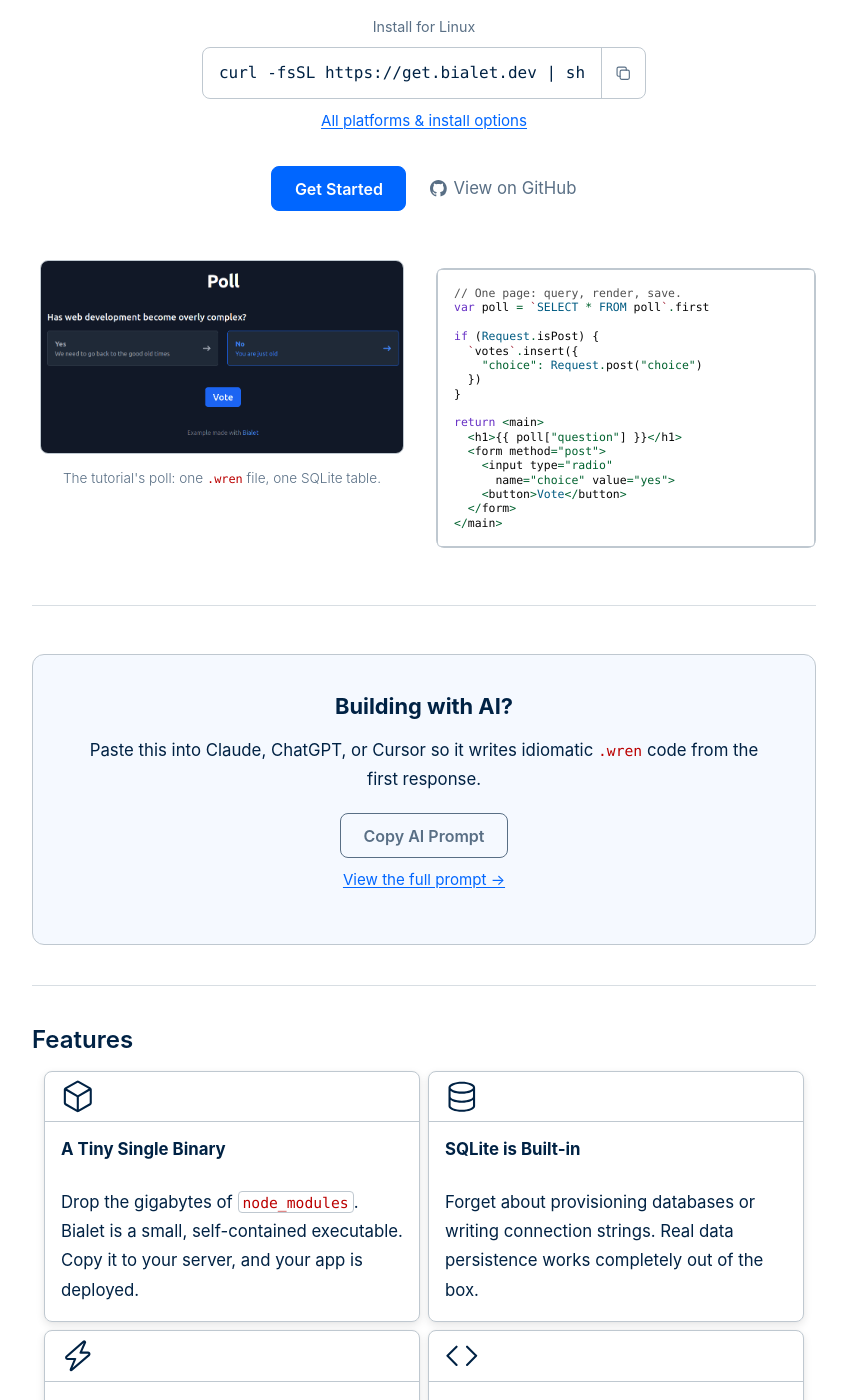
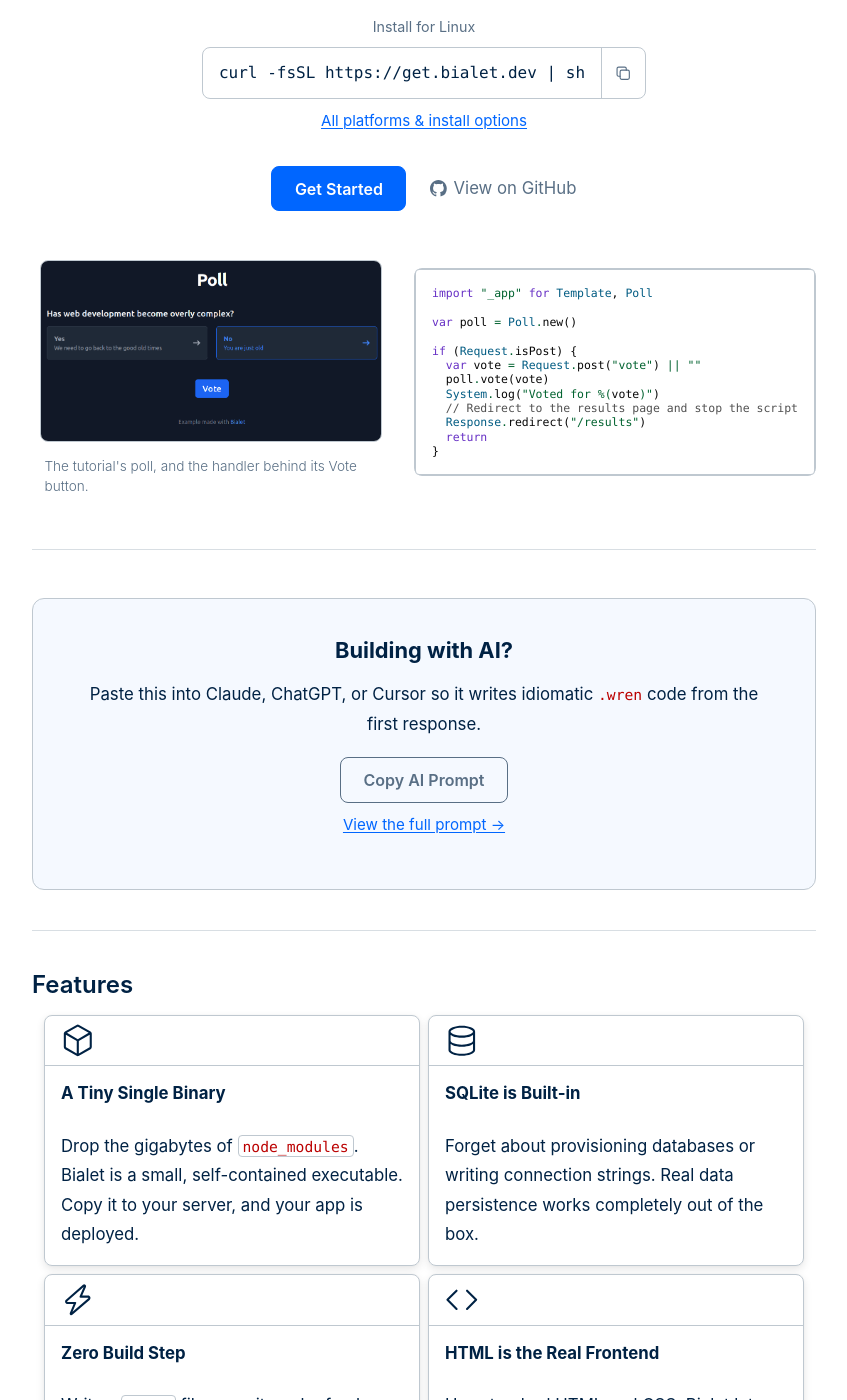
Before and after one commit to bialet/bialet, a Sphinx documentation site: the page built from docs/index.rst, in a window 1280 px wide and 1400 px high, scrolled down 425 px. Shown: the whole window, without its empty margins (216-1063 px from the left). Built offline with Sphinx 7.4.7 and the Sphinx Book theme 1.1.4, drawn with Linux system fonts in a browser that asks for light colours; the version number could not be read and is left out.

Commit message:
docs: show the poll's real vote handler, not an invented one
The proof block paired the tutorial's screenshot with code I wrote by
hand: a guestbook-shaped `SELECT * FROM poll` / `votes` insert that is
not what runs when you press Vote, and an alt text for a headline the
screenshot does not have.

- Replace it with the first twelve lines of getting-started/3-final/
  index.wren, byte-identical (checked against the file), so the sample
  and the `Request.post("vote")` → `/results` redirect on screen agree.
- Describe the screenshot as it is: the "Poll" page asking whether web
  development became overly complex, with Yes/No and a Vote button.
- Correct the caption: the app is index.wren, results.wren, _app.wren
  and a migration, not "one .wren file".

Both code samples on the landing were run through `bialet -t`: the
tutorial's four files and the guestbook example all report Syntax OK.

Also ignore /.impeccable/ so review artifacts stay out of the repo.

```diff
--- a/docs/_static/custom.css
+++ b/docs/_static/custom.css
@@ -546,6 +546,7 @@
 
 .proof__shot figcaption {
   margin-top: 0.6rem;
+  text-align: left;
   font-size: 0.85rem;
   line-height: 1.5;
   color: var(--pst-color-text-muted);
--- a/docs/index.rst
+++ b/docs/index.rst
@@ -65,31 +65,26 @@
    <!-- One proof: the tutorial app, and the code that renders it. -->
    <div class="proof">
      <figure class="proof__shot">
-       <img src="_static/poll-vote.png" alt="A poll page titled &quot;Do you like Bialet?&quot; with Yes and No radio buttons and a Vote button." />
-       <figcaption>The tutorial's poll: one <code>.wren</code> file, one SQLite table.</figcaption>
+       <img src="_static/poll-vote.png" alt="A page titled Poll asking &quot;Has web development become overly complex?&quot; with Yes and No options and a Vote button." />
+       <figcaption>The tutorial's poll, and the handler behind its Vote button.</figcaption>
      </figure>
      <details class="proof__code" open data-collapse-on-phone>
-       <summary>The Wren behind it</summary>
+       <summary>The vote handler, verbatim</summary>
 
 .. code-block:: wren
 
-   // One page: query, render, save.
-   var poll = `SELECT * FROM poll`.first
+   import "_app" for Template, Poll
+
+   var poll = Poll.new()
 
    if (Request.isPost) {
-     `votes`.insert({
-       "choice": Request.post("choice")
-     })
+     var vote = Request.post("vote") || ""
+     poll.vote(vote)
+     System.log("Voted for %(vote)")
+     // Redirect to the results page and stop the script
+     Response.redirect("/results")
+     return
    }
-
-   return <main>
-     <h1>{{ poll["question"] }}</h1>
-     <form method="post">
-       <input type="radio"
-         name="choice" value="yes">
-       <button>Vote</button>
-     </form>
-   </main>
 
 .. raw:: html
 
```
Also changed, not shown: 1 other file.
